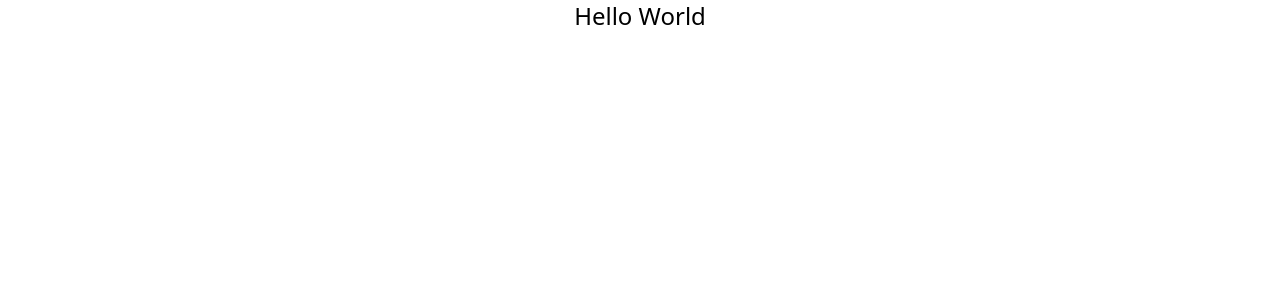
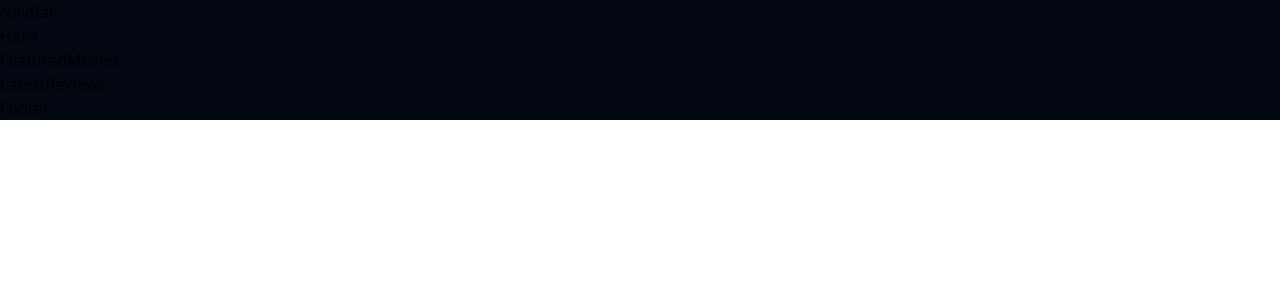
Before and after one commit to xVaibsMx/reel-talk, a React (Vite) app in the folder Frontend/: page / in a window 1280 px wide. Shown: the top 300 px of the page. Built offline with nearby package versions, Linux system fonts and the light colour scheme.

Commit message:
Updated folder structure

```diff
--- a/Frontend/src/App.jsx
+++ b/Frontend/src/App.jsx
@@ -1,9 +1,21 @@
 import React from "react";
+import { BrowserRouter as Router, Routes, Route } from "react-router-dom";
+import Home from "./routes/Home";
+import Register from "./routes/Register";
+import Login from "./routes/Login";
+import NavBar from "./components/NavBar";
 function App() {
   return (
-    <>
-      <div className=" text-center my-auto text-2xl">Hello World</div>
-    </>
+    <div className=" bg-gray-950 h-full">
+      <Router>
+        <NavBar />
+        <Routes>
+          <Route path="/" element={<Home />} />
+          <Route path="/register" element={<Register />} />
+          <Route path="/login" element={<Login />} />
+        </Routes>
+      </Router>
+    </div>
   );
 }
 
--- /dev/null
+++ b/Frontend/src/components/FeaturedMovies.jsx
@@ -0,0 +1,7 @@
+import React from "react";
+
+const FeaturedMovies = () => {
+  return <div>FeaturedMovies</div>;
+};
+
+export default FeaturedMovies;
--- /dev/null
+++ b/Frontend/src/components/Footer.jsx
@@ -0,0 +1,7 @@
+import React from "react";
+
+const Footer = () => {
+  return <div>Footer</div>;
+};
+
+export default Footer;
--- /dev/null
+++ b/Frontend/src/components/Hero.jsx
@@ -0,0 +1,7 @@
+import React from "react";
+
+const Hero = () => {
+  return <div>Hero</div>;
+};
+
+export default Hero;
--- /dev/null
+++ b/Frontend/src/components/LatestReviews.jsx
@@ -0,0 +1,7 @@
+import React from "react";
+
+const LatestReviews = () => {
+  return <div>LatestReviews</div>;
+};
+
+export default LatestReviews;
--- /dev/null
+++ b/Frontend/src/components/NavBar.jsx
@@ -0,0 +1,7 @@
+import React from "react";
+
+const NavBar = () => {
+  return <div>NavBar</div>;
+};
+
+export default NavBar;
--- /dev/null
+++ b/Frontend/src/routes/Home.jsx
@@ -0,0 +1,18 @@
+import React from "react";
+import Hero from "../components/Hero";
+import FeaturedMovies from "../components/FeaturedMovies";
+import LatestReviews from "../components/LatestReviews";
+import Footer from "../components/Footer";
+
+const Home = () => {
+  return (
+    <>
+      <Hero />
+      <FeaturedMovies />
+      <LatestReviews />
+      <Footer />
+    </>
+  );
+};
+
+export default Home;
--- /dev/null
+++ b/Frontend/src/routes/Login.jsx
@@ -0,0 +1,7 @@
+import React from "react";
+
+const Login = () => {
+  return <div>Login</div>;
+};
+
+export default Login;
--- /dev/null
+++ b/Frontend/src/routes/Register.jsx
@@ -0,0 +1,7 @@
+import React from "react";
+
+const Register = () => {
+  return <div>Register</div>;
+};
+
+export default Register;
```
